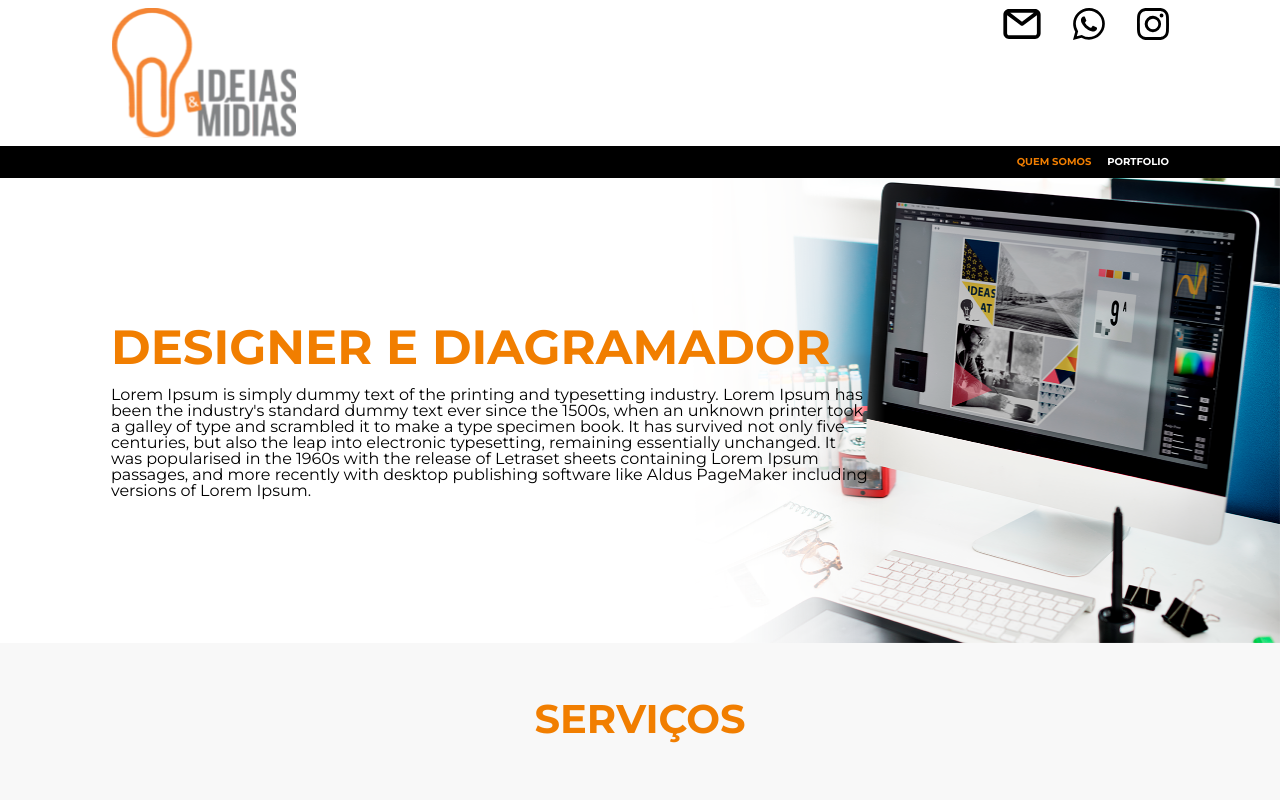
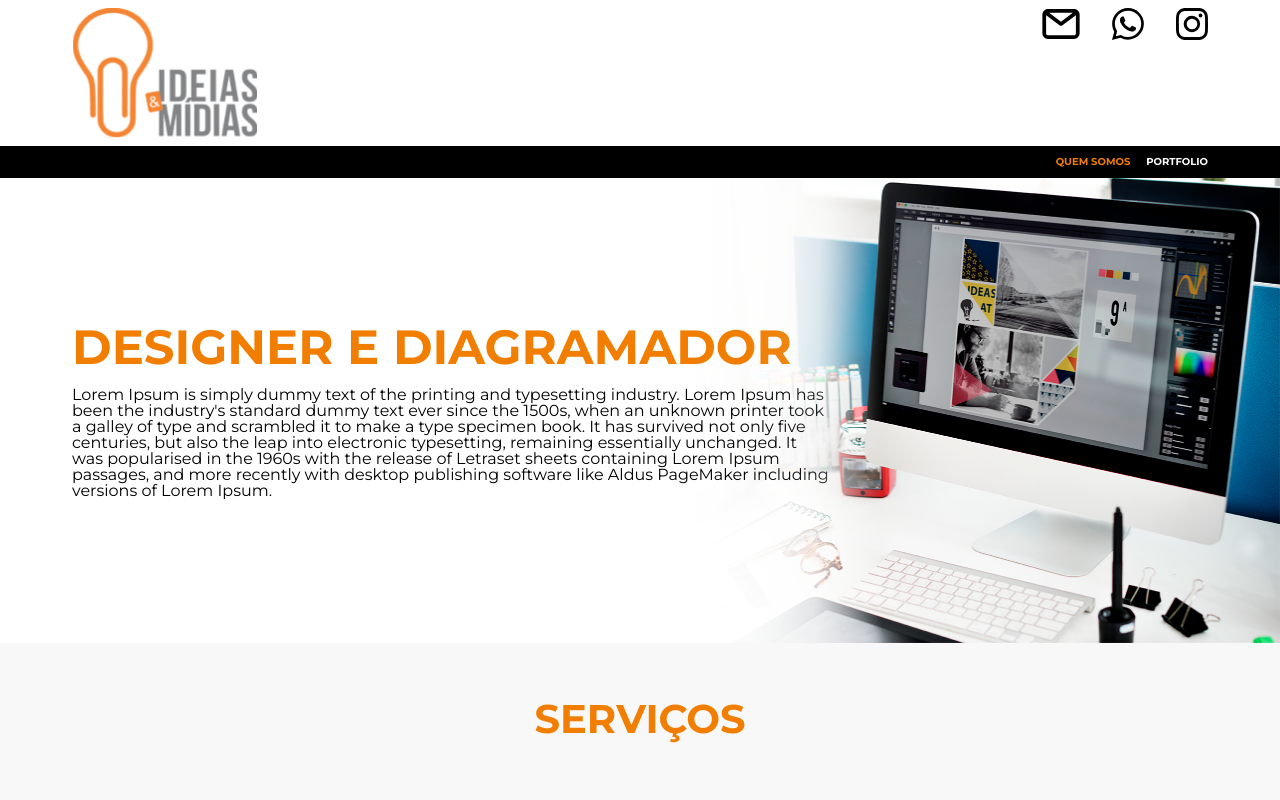
Before and after one commit to mikael-ayala/ideiasemidias-website, a React (Vite) app: page / in a window 1280 px wide. Shown: the top 800 px of the page. Built offline with nearby package versions, Linux system fonts and the light colour scheme.

Commit message:
fix container div

```diff
--- a/src/app.scss
+++ b/src/app.scss
@@ -11,5 +11,6 @@ html {
 }
 
 .container {
-    padding-inline: 11.1rem;
+    margin-inline: auto;
+    width: 113.6rem;
 }
--- a/src/components/Hero/index.jsx
+++ b/src/components/Hero/index.jsx
@@ -2,10 +2,12 @@ import './Hero.scss'
 
 export default function Hero() {
     return (
-        <section className="hero container">
-            <div className="hero__text">
-                <h1>Designer e Diagramador</h1>
-                <p>Lorem Ipsum is simply dummy text of the printing and typesetting industry. Lorem Ipsum has been the industry's standard dummy text ever since the 1500s, when an unknown printer took a galley of type and scrambled it to make a type specimen book. It has survived not only five centuries, but also the leap into electronic typesetting, remaining essentially unchanged. It was popularised in the 1960s with the release of Letraset sheets containing Lorem Ipsum passages, and more recently with desktop publishing software like Aldus PageMaker including versions of Lorem Ipsum.</p>
+        <section className="hero">
+            <div className="container">
+                <div className="hero__text">
+                    <h1>Designer e Diagramador</h1>
+                    <p>Lorem Ipsum is simply dummy text of the printing and typesetting industry. Lorem Ipsum has been the industry's standard dummy text ever since the 1500s, when an unknown printer took a galley of type and scrambled it to make a type specimen book. It has survived not only five centuries, but also the leap into electronic typesetting, remaining essentially unchanged. It was popularised in the 1960s with the release of Letraset sheets containing Lorem Ipsum passages, and more recently with desktop publishing software like Aldus PageMaker including versions of Lorem Ipsum.</p>
+                </div>
             </div>
 
             <img className="hero__background-img" src="/src/assets/background-img.png" />
--- a/src/components/Menu/Menu.scss
+++ b/src/components/Menu/Menu.scss
@@ -12,16 +12,14 @@
 }
 
 .navbar {
-    align-items: center;
     background-color: #000;
-    display: flex;
-    height: 3.2rem;
-    gap: 1.6rem;
-    justify-content: flex-end;
     width: 100%;
 
     nav {
+        align-items: center;
         display: flex;
+        height: 3.2rem;
+        justify-content: flex-end;
         gap: 1.6rem;
 
         a {
--- a/src/components/Menu/index.jsx
+++ b/src/components/Menu/index.jsx
@@ -8,8 +8,8 @@ import Email from '../../assets/email.svg?react'
 export default function Menu() {
     return (
         <>
-        <header className='menu'>
-            <div className="container-menu container">
+        <header className='menu container'>
+            <div className="container-menu">
                 <Logo width="186" height="130" />
                 <div className='icons'>
                     <a href="mailto:juarezrodolpho@gmail.com" target='_blank' rel="noreferrer">
@@ -24,11 +24,13 @@ export default function Menu() {
                 </div>
             </div>
         </header>
-        <div className='navbar container'>
-            <nav>
-                <NavLink to="/" className={({ isActive }) => (isActive ? 'active' : '')}>Quem Somos</NavLink>
-                <NavLink to="/portfolio" className={({ isActive }) => (isActive ? 'active' : '')}>Portfolio</NavLink>
-            </nav>
+        <div className='navbar'>
+            <div className="container">
+                <nav>
+                    <NavLink to="/" className={({ isActive }) => (isActive ? 'active' : '')}>Quem Somos</NavLink>
+                    <NavLink to="/portfolio" className={({ isActive }) => (isActive ? 'active' : '')}>Portfolio</NavLink>
+                </nav>
+            </div>
         </div>
         </>
 
--- a/src/components/Servicos/index.jsx
+++ b/src/components/Servicos/index.jsx
@@ -4,11 +4,13 @@ import cards from '../../json/servicos-cards.json'
 
 export default function Servicos() {
     return (
-        <section className='servicos container'>
-            <h2>Serviços</h2>
+        <section className='servicos'>
+            <div className="container">
+                <h2>Serviços</h2>
 
-            <div className='servicos__cards-container'>
-                {cards.map(card => <ServicosCard key={card.text} image={card.image} text={card.text} /> )}
+                <div className='servicos__cards-container'>
+                    {cards.map(card => <ServicosCard key={card.text} image={card.image} text={card.text} /> )}
+                </div>
             </div>
         </section>
     )
```
